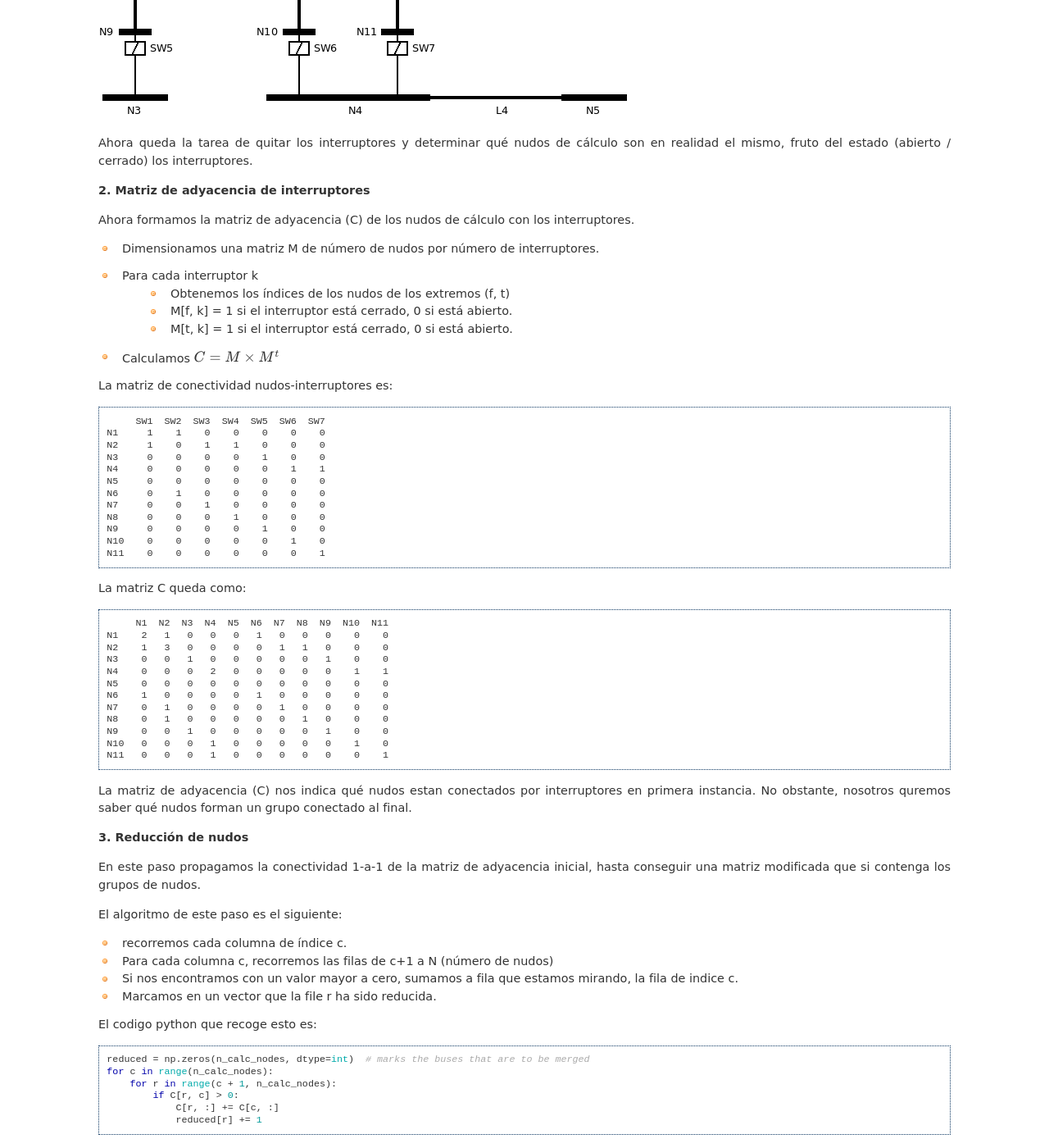
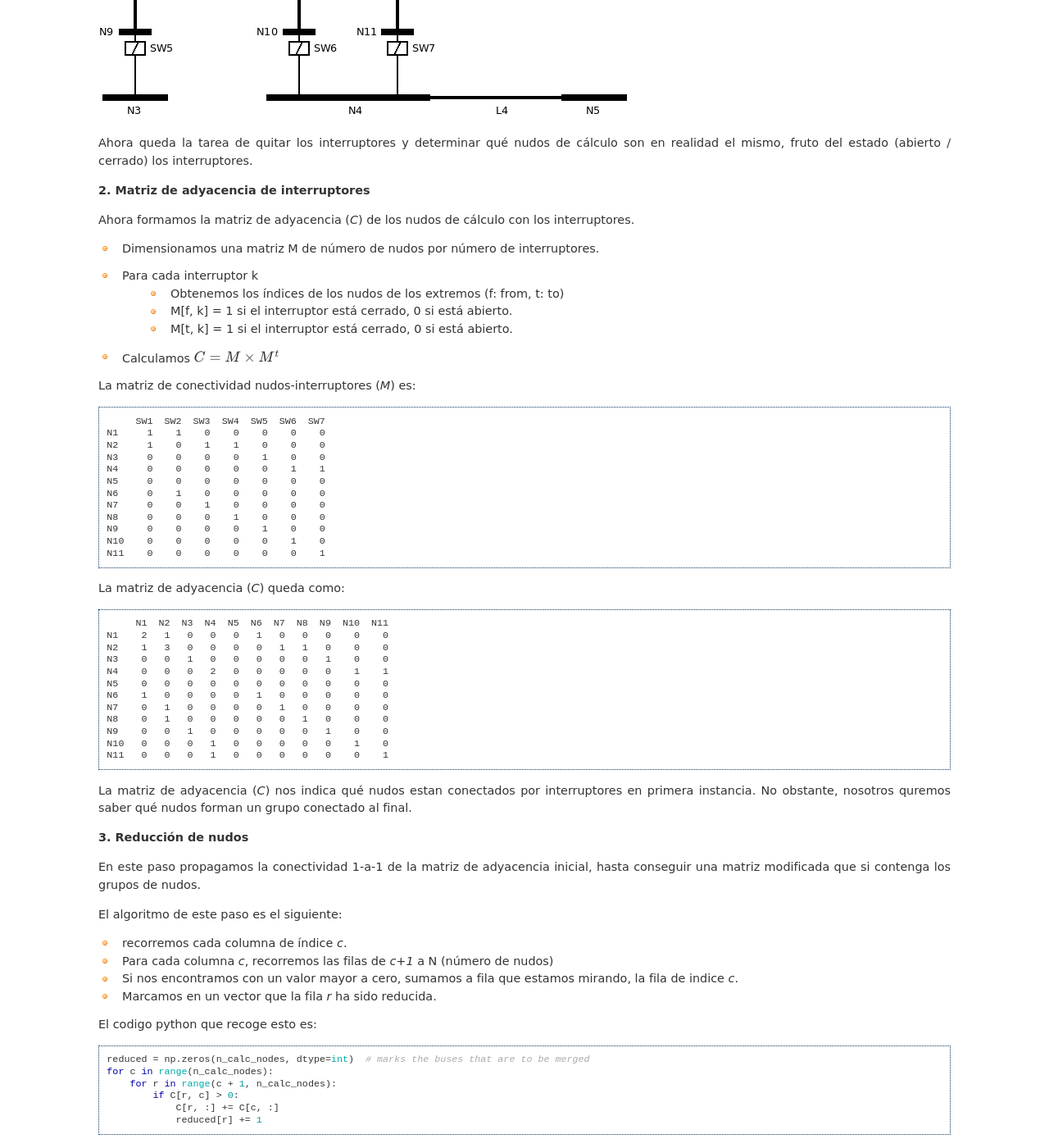
Before and after one commit to SanPen/ModeladoPractico, a Sphinx documentation site: the page built from doc/chapter_5_topological_model.rst, in a window 1280 px wide and 1400 px high, scrolled down 9681 px. Shown: the whole window at 82% size. Built offline with Sphinx 7.4.7, drawn with Linux system fonts in a browser that asks for light colours; some of the changed text lies outside the part shown.

Commit message:
Fixed typos on chapter 5

```diff
--- a/doc/chapter_5_topological_model.rst
+++ b/doc/chapter_5_topological_model.rst
@@ -640,7 +640,7 @@ Esto nos permitirá más tarde poder reasignar las ramas de cálculo a los nudos
 | T16      | B5  | N5              |
 +----------+-----+-----------------+
 
-Entonces, la sustitución de barras y terminales por nudos de cálculo (N) queda de la siguiente manera:
+Entonces, la sustitución de barras y terminales por nudos de cálculo (`N`) queda de la siguiente manera:
 
 .. image:: images/SE_Diagram2.png
 
@@ -650,16 +650,16 @@ fruto del estado (abierto / cerrado) los interruptores.
 
 **2. Matriz de adyacencia de interruptores**
 
-Ahora formamos la matriz de adyacencia (C) de los nudos de cálculo con los interruptores.
+Ahora formamos la matriz de adyacencia (`C`) de los nudos de cálculo con los interruptores.
 
 - Dimensionamos una matriz M de número de nudos por número de interruptores.
 - Para cada interruptor k
-    - Obtenemos los índices de los nudos de los extremos (f, t)
+    - Obtenemos los índices de los nudos de los extremos (f: from, t: to)
     - M[f, k] = 1 si el interruptor está cerrado, 0 si está abierto.
     - M[t, k] = 1 si el interruptor está cerrado, 0 si está abierto.
 - Calculamos :math:`C = M \times M^t`
 
-La matriz de conectividad nudos-interruptores es:
+La matriz de conectividad nudos-interruptores (`M`) es:
 
 .. code:: text
 
@@ -676,7 +676,7 @@ La matriz de conectividad nudos-interruptores es:
     N10    0    0    0    0    0    1    0
     N11    0    0    0    0    0    0    1
 
-La matriz C queda como:
+La matriz de adyacencia (`C`) queda como:
 
 .. code:: text
 
@@ -693,7 +693,7 @@ La matriz C queda como:
     N10   0   0   0   1   0   0   0   0   0    1    0
     N11   0   0   0   1   0   0   0   0   0    0    1
 
-La matriz de adyacencia (C) nos indica qué nudos estan conectados por interruptores en primera instancia.
+La matriz de adyacencia (`C`) nos indica qué nudos estan conectados por interruptores en primera instancia.
 No obstante, nosotros quremos saber qué nudos forman un grupo conectado al final.
 
 
@@ -704,10 +704,10 @@ modificada que si contenga los grupos de nudos.
 
 El algoritmo de este paso es el siguiente:
 
-- recorremos cada columna de índice c.
-- Para cada columna c, recorremos las filas de c+1 a N (número de nudos)
-- Si nos encontramos con un valor mayor a cero, sumamos a fila que estamos mirando, la fila de indice c.
-- Marcamos en un vector que la file r ha sido reducida.
+- recorremos cada columna de índice `c`.
+- Para cada columna `c`, recorremos las filas de `c+1` a N (número de nudos)
+- Si nos encontramos con un valor mayor a cero, sumamos a fila que estamos mirando, la fila de indice `c`.
+- Marcamos en un vector que la fila `r` ha sido reducida.
 
 El codigo python que recoge esto es:
 
```
Also changed, not shown: other parts of doc/chapter_5_topological_model.rst (+2 -2 lines).
